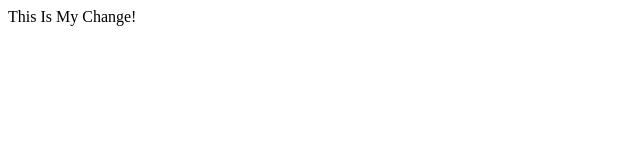
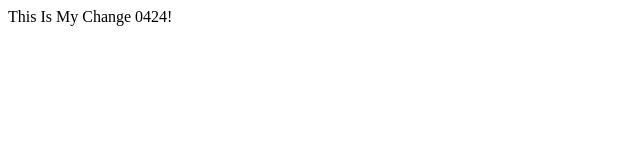
Before and after one commit to Trista6140/MyWebA, a plain HTML site: page Index.html in a window 1280 px wide. Shown: the full height of the page, 0-640 px from the left. Drawn offline with Linux system fonts and the light colour scheme.

Commit message:
0424修改中

```diff
--- a/Index.html
+++ b/Index.html
@@ -6,6 +6,6 @@
     <title>Document</title>
 </head>
 <body>
-    This Is My Change!
+    This Is My Change 0424!
 </body>
 </html>
```
